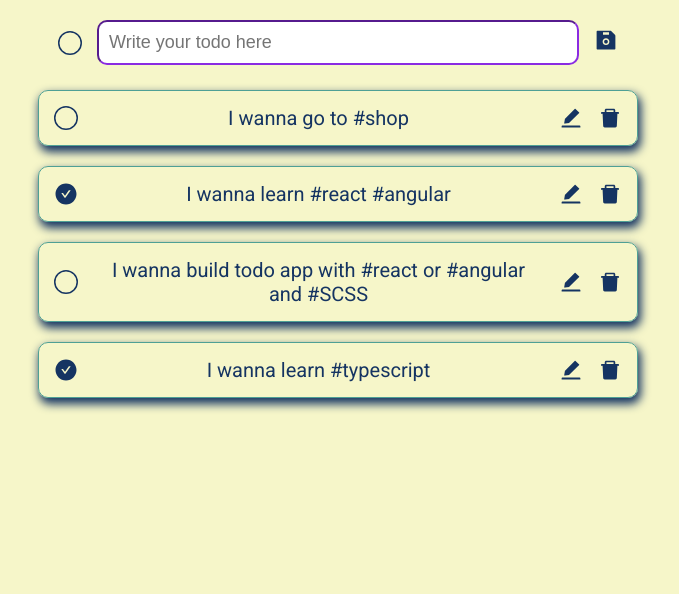
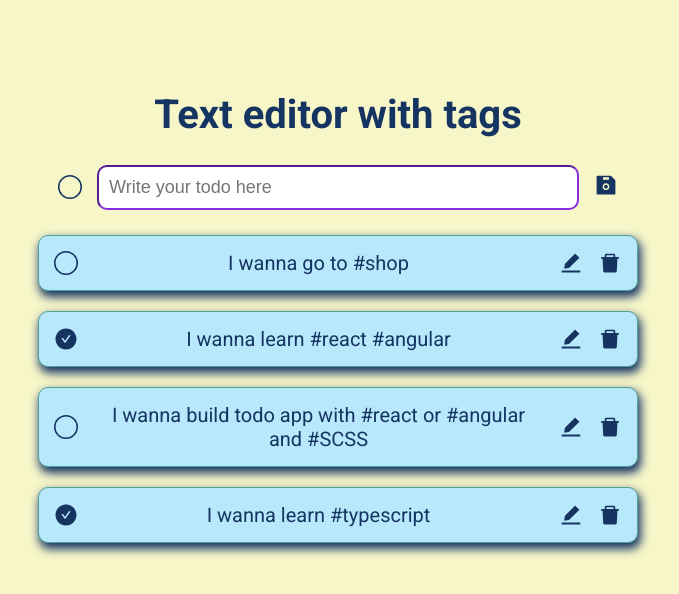
Before and after one commit to MaxTarasevich/text-editor-with-tags, a React (Create React App) app: page / in a window 1280 px wide. Shown: the top 594 px of the page, without its empty margins (302-981 px from the left). Built offline with nearby package versions, Linux system fonts and the light colour scheme.

Commit message:
feat: add edit function

```diff
--- a/src/App.tsx
+++ b/src/App.tsx
@@ -41,6 +41,17 @@ function App() {
     setTodos(newTodos)
   }
 
+  function editTodo(id: number, todo: Data) {
+    const newTodo = todos?.map((el) => {
+      if (el.id === id) {
+        el.text = todo.text
+        el.completed = todo.completed
+      }
+      return el
+    })
+    setTodos(newTodo)
+  }
+
   useEffect(() => {
     setTimeout(() => {
       setTodos(dataJson)
@@ -49,6 +60,7 @@ function App() {
 
   return (
     <div className="App">
+      <h1>Text editor with tags</h1>
       <CreateTodo addNewTodo={addNewTodo} />
       <TodoList>
         {todos ? (
@@ -59,6 +71,7 @@ function App() {
                 {...todo}
                 completeTodo={completeTodo}
                 deleteTodo={deleteTodo}
+                editTodo={editTodo}
               />
             ))
           ) : (
--- a/src/components/CreateTodo/CreateTodo.tsx
+++ b/src/components/CreateTodo/CreateTodo.tsx
@@ -13,20 +13,39 @@ interface Data {
 }
 
 interface Props {
-  addNewTodo: (todo: Data) => void
+  addNewTodo?: (todo: Data) => void
+  editTodo?: (id: number, todo: Data) => void
+  edit?: boolean
+  setEdit?: React.Dispatch<React.SetStateAction<boolean>>
+  id?: number
+  text?: string
 }
 
-const CreateTodo: React.FC<Props> = ({ addNewTodo }) => {
+const CreateTodo: React.FC<Props> = ({
+  addNewTodo,
+  editTodo,
+  edit,
+  setEdit,
+  id,
+  text,
+}) => {
   const [todo, setTodo] = useState<Data>({
     id: Date.now(),
-    text: '',
+    text: text ? text : '',
     completed: false,
     tags: [],
   })
 
   function handlerSubmit(e: React.FormEvent<HTMLFormElement>) {
     e.preventDefault()
-    addNewTodo(todo)
+    if (edit && !!editTodo && id && !!setEdit) {
+      editTodo(id, todo)
+      setEdit(!edit)
+    }
+    if (!!addNewTodo) {
+      addNewTodo(todo)
+    }
+
     setTodo({
       id: Date.now(),
       text: '',
--- a/src/components/Todo/Todo.scss
+++ b/src/components/Todo/Todo.scss
@@ -6,6 +6,7 @@
   display: flex;
   align-items: center;
   gap: 15px;
+  background-color: #b8e8fc;
   border-radius: 10px;
   border: 1px solid $blue;
   box-shadow: 2px 5px 10px 1px $dark-blue;
--- a/src/components/Todo/Todo.tsx
+++ b/src/components/Todo/Todo.tsx
@@ -1,9 +1,17 @@
-import React from 'react'
+import React, { useState } from 'react'
 
 import { AiFillCheckCircle, AiFillEdit, AiFillDelete } from 'react-icons/ai'
 import { BsCircle } from 'react-icons/bs'
+import CreateTodo from '../CreateTodo/CreateTodo'
 
 import './Todo.scss'
+
+interface Data {
+  id: number
+  text: string
+  completed: boolean
+  tags: string[]
+}
 
 interface Props {
   id: number
@@ -12,6 +20,7 @@ interface Props {
   tags: string[]
   completeTodo: (id: number) => void
   deleteTodo: (id: number) => void
+  editTodo: (id: number, todo: Data) => void
 }
 
 const Todo: React.FC<Props> = ({
@@ -21,8 +30,21 @@ const Todo: React.FC<Props> = ({
   tags,
   completeTodo,
   deleteTodo,
+  editTodo,
 }) => {
-  return (
+  const [edit, setEdit] = useState(false)
+
+  return edit ? (
+    <div>
+      <CreateTodo
+        editTodo={editTodo}
+        edit={edit}
+        setEdit={setEdit}
+        id={id}
+        text={text}
+      />
+    </div>
+  ) : (
     <div className="todo">
       {completed ? (
         <AiFillCheckCircle
@@ -39,9 +61,13 @@ const Todo: React.FC<Props> = ({
       )}
 
       <span className="todo__text"> {text}</span>
-      <AiFillEdit className="icons" title="edit" />
+      <AiFillEdit
+        className="icons"
+        title="edit"
+        onClick={() => setEdit(!edit)}
+      />
       <AiFillDelete
-        className="icons"
+        className="icons icons-delete"
         title="delete"
         onClick={() => deleteTodo(id)}
       />
--- a/src/index.scss
+++ b/src/index.scss
@@ -6,7 +6,7 @@
 
 body {
   margin: 0;
-  padding: 20px;
+  padding: 5% 20px;
   text-align: center;
   font-family: 'Roboto', sans-serif;
   font-size: 20px;
@@ -22,6 +22,10 @@ body {
   transition: color 0.4s ease-in-out;
 
   &:hover {
-    color: #379237;
+    color: $success;
+  }
+
+  &-delete:hover {
+    color: $error;
   }
 }
--- a/src/styles/_colors.scss
+++ b/src/styles/_colors.scss
@@ -2,3 +2,5 @@ $yellow: rgb(246, 246, 201);
 $light-blue: rgb(186, 209, 194);
 $blue: rgb(79, 160, 149);
 $dark-blue: rgb(21, 52, 98);
+$success: #379237;
+$error: #fa7070;
```
